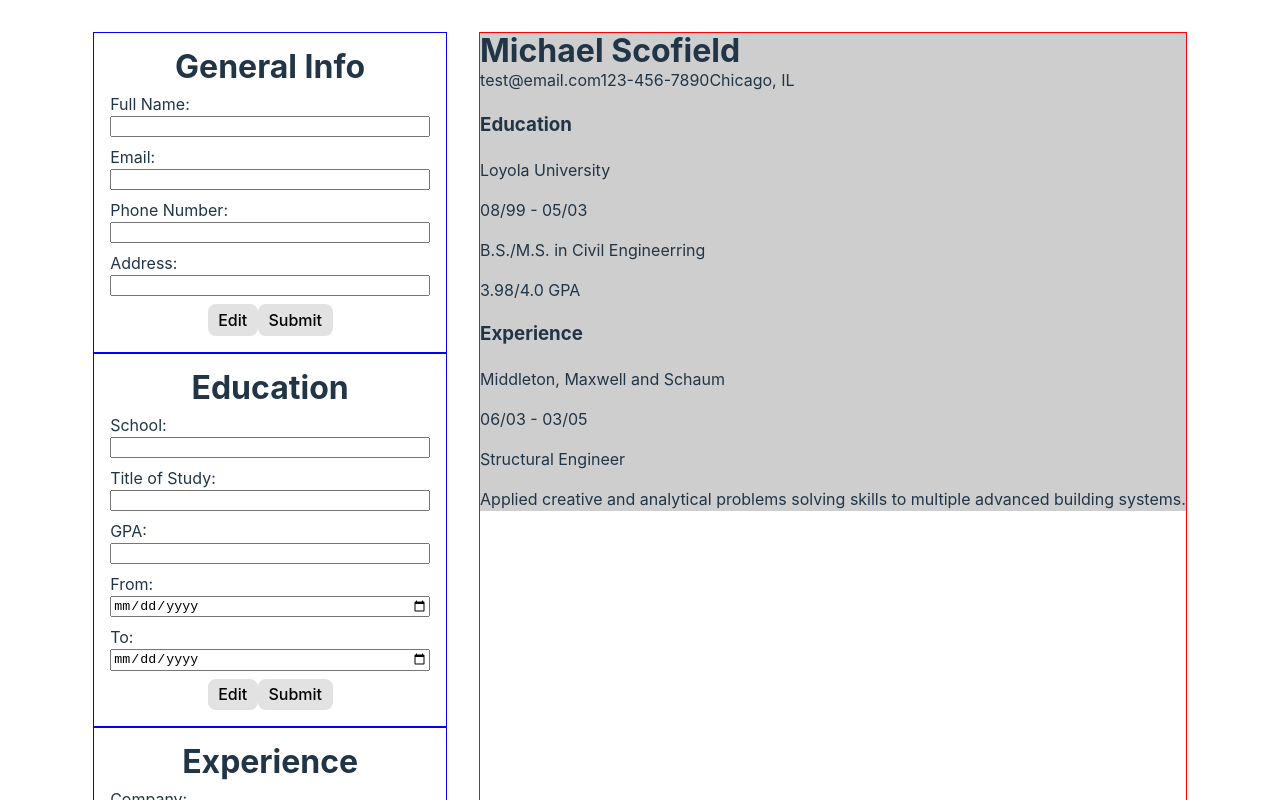
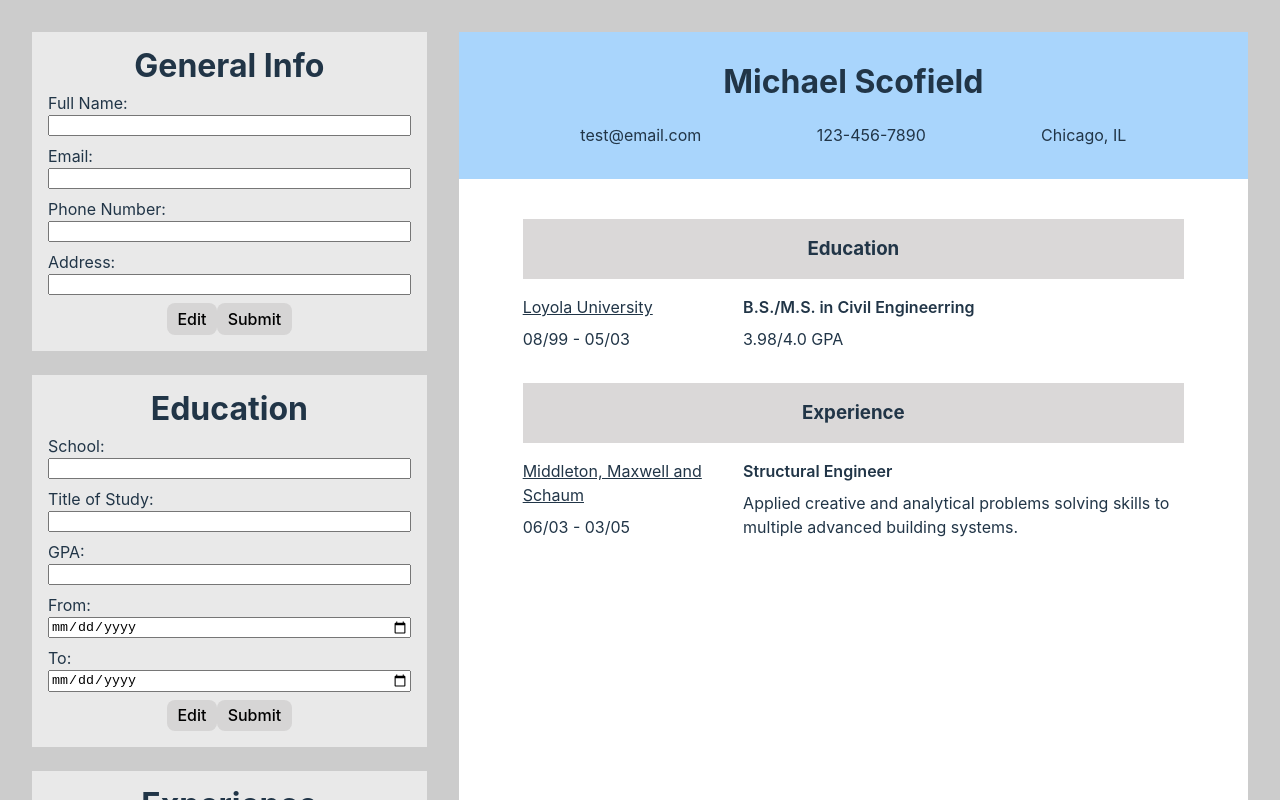
Before and after one commit to kennydn99/cv-application, a React (Vite) app: page / in a window 1280 px wide. Shown: the top 800 px of the page. Built offline with nearby package versions, Linux system fonts and the light colour scheme.

Commit message:
Update styling for preview and app

```diff
--- a/src/App.css
+++ b/src/App.css
@@ -4,10 +4,12 @@
   gap: 2em;
 }
 
-.main {
-  border: 1px red solid;
+.side {
+  display: flex;
+  flex-direction: column;
+  gap: 24px;
 }
 
-.preview {
-  background-color: rgb(206, 206, 206);
+.main {
+  background-color: #e9e9e9;
 }
--- a/src/components/Preview.jsx
+++ b/src/components/Preview.jsx
@@ -1,3 +1,4 @@
+import "../styles/Preview.css";
 export default function Preview() {
   return (
     <div className="preview">
@@ -12,6 +13,7 @@ export default function Preview() {
           <span className="address-preview">Chicago, IL</span>
         </div>
       </div>
+      <div className="detail-preview-container">
         <div className="detail-preview">
           <h3>Education</h3>
           <div className="detail-container">
@@ -42,5 +44,6 @@ export default function Preview() {
           </div>
         </div>
       </div>
+    </div>
   );
 }
--- a/src/index.css
+++ b/src/index.css
@@ -23,11 +23,13 @@ a:hover {
 }
 
 body {
-  margin: 2em;
+  margin: 0;
+  padding: 2em;
   display: flex;
   justify-content: center;
   min-width: 320px;
   min-height: 100vh;
+  background-color: #cccccc;
 }
 
 h1 {
@@ -65,6 +67,6 @@ button:focus-visible {
     color: #747bff;
   }
   button {
-    background-color: #e2e2e2;
+    background-color: #d6d5d5;
   }
 }
--- a/src/styles/Preview.css
+++ b/src/styles/Preview.css
@@ -0,0 +1,61 @@
+p {
+  margin: 0;
+}
+
+.preview {
+  background-color: rgb(255, 255, 255);
+  height: 100%;
+  display: flex;
+  flex-direction: column;
+}
+
+.gen-info-preview {
+  background-color: rgb(169, 213, 252);
+  display: flex;
+  flex-direction: column;
+  align-items: center;
+  padding: 32px 64px;
+  gap: 24px;
+}
+
+.gen-info-details {
+  display: flex;
+  justify-content: space-around;
+  width: 100%;
+}
+
+.detail-preview-container {
+  padding: 24px 64px;
+}
+
+.detail-preview {
+  margin-top: 16px;
+}
+
+.detail-preview h3 {
+  background-color: rgb(218, 216, 216);
+  margin: 0;
+  padding: 16px;
+  text-align: center;
+}
+
+.detail-container {
+  display: grid;
+  grid-template-columns: 1fr 2fr;
+  padding: 16px 0;
+}
+
+.left-detail,
+.right-detail {
+  display: flex;
+  flex-direction: column;
+  gap: 8px;
+}
+
+.left-detail p:first-of-type {
+  text-decoration: underline;
+}
+
+.right-detail p:first-of-type {
+  font-weight: 600;
+}
--- a/src/styles/Section.css
+++ b/src/styles/Section.css
@@ -1,9 +1,9 @@
 .section {
   display: flex;
   flex-direction: column;
-  border: 1px blue solid;
   padding: 16px;
   gap: 8px;
+  background-color: #e9e9e9;
 }
 
 .field {
```
Lines whose indentation alone changed are shown as unchanged.
